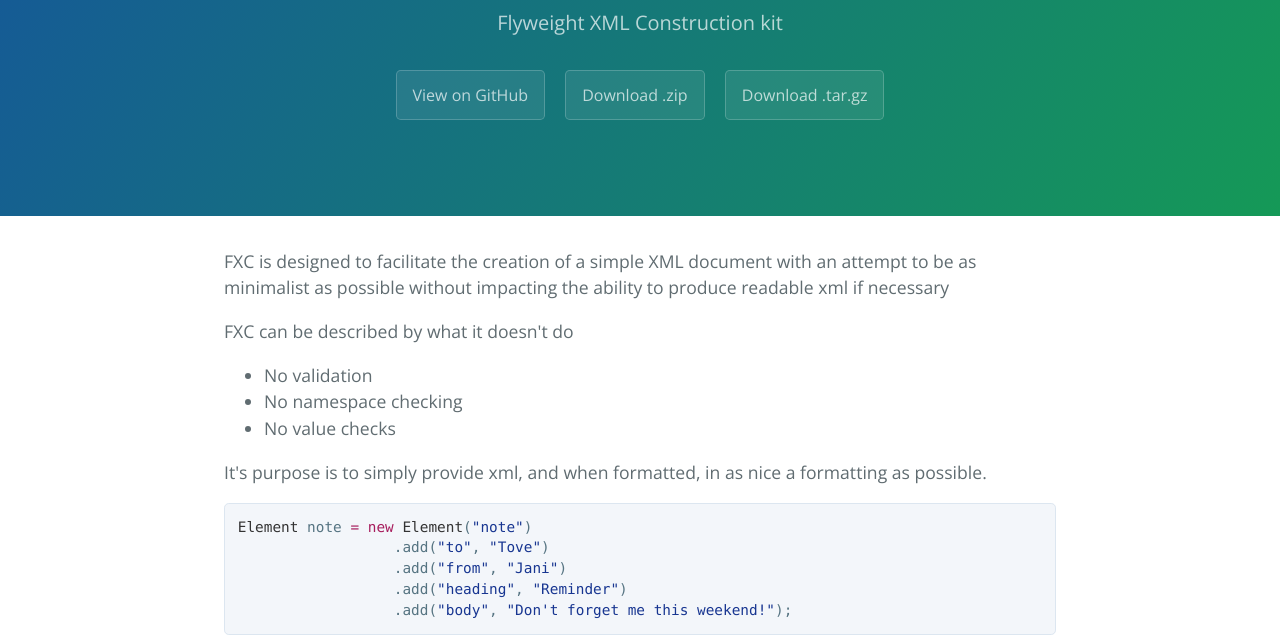
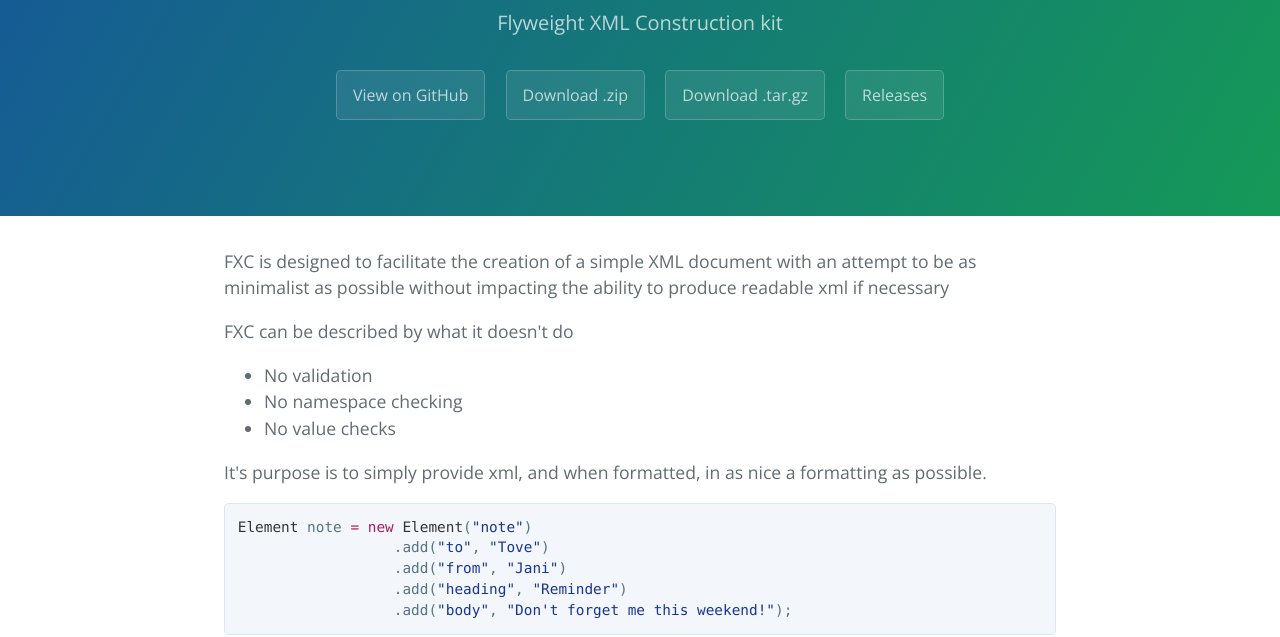
Before and after one commit to JEBailey/fxc, a plain HTML site: page index.html in a window 1280 px wide. Shown: the part 167-804 px from the top of the page. Drawn offline with nearby package versions, Linux system fonts and the light colour scheme.

Commit message:
Update index.html
added link to releases

```diff
--- a/index.html
+++ b/index.html
@@ -17,6 +17,7 @@
       <a href="https://github.com/JEBailey/fxc" class="btn">View on GitHub</a>
       <a href="https://github.com/JEBailey/fxc/zipball/master" class="btn">Download .zip</a>
       <a href="https://github.com/JEBailey/fxc/tarball/master" class="btn">Download .tar.gz</a>
+      <a href="https://github.com/JEBailey/fxc/releases" class="btn">Releases</a>
     </section>
 
     <section class="main-content">
```
